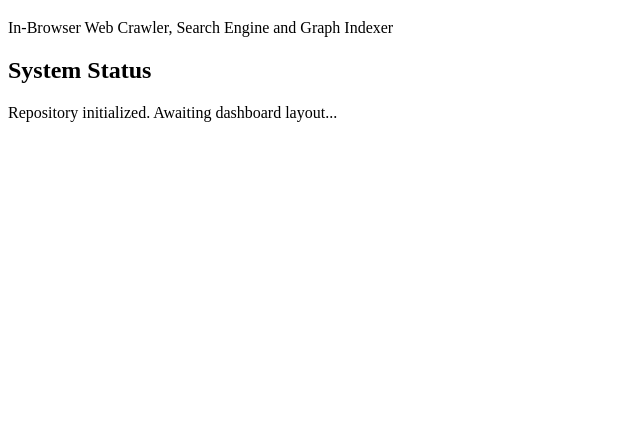
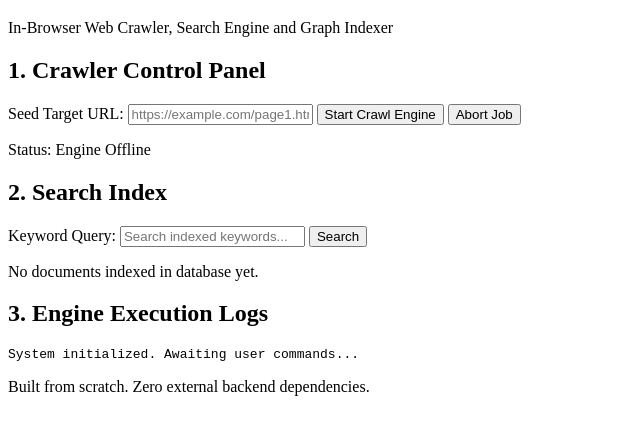
Before and after one commit to divanshuaggarwal30/nexus-engine, a plain HTML site: page index.html in a window 1280 px wide. Shown: the part 62-492 px from the top of the page, without its empty margins (0-640 px from the left). Drawn offline with Linux system fonts and the light colour scheme.

Commit message:
feat: build semantic html form controls and log terminal skeleton

```diff
--- a/index.html
+++ b/index.html
@@ -12,11 +12,46 @@
     </header>
 
     <main>
-      <section id="system-status">
-        <h2>System Status</h2>
-        <p>Repository initialized. Awaiting dashboard layout...</p>
+      <section id="crawler-controls">
+        <h2>1. Crawler Control Panel</h2>
+        <div>
+          <label for="seed-url">Seed Target URL:</label>
+          <input
+            type="url"
+            id="seed-url"
+            placeholder="https://example.com/page1.html"
+            required
+          />
+          <button type="button" id="start-btn">Start Crawl Engine</button>
+          <button type="button" id="stop-btn">Abort Job</button>
+        </div>
+        <p id="crawl-status">Status: Engine Offline</p>
+      </section>
+
+      <section id="search-interface">
+        <h2>2. Search Index</h2>
+        <div>
+          <label for="search-query">Keyword Query:</label>
+          <input
+            type="search"
+            id="search-query"
+            placeholder="Search indexed keywords..."
+          />
+          <button type="button" id="search-btn">Search</button>
+        </div>
+        <div id="search-results">
+          <p>No documents indexed in database yet.</p>
+        </div>
+      </section>
+
+      <section id="system-logs">
+        <h2>3. Engine Execution Logs</h2>
+        <pre id="log-terminal">System initialized. Awaiting user commands...</pre>
       </section>
     </main>
 
+    <footer>
+      <p>Built from scratch. Zero external backend dependencies.</p>
+    </footer>
   </body>
 </html>
```
